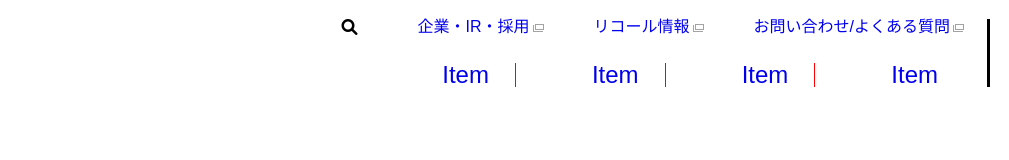
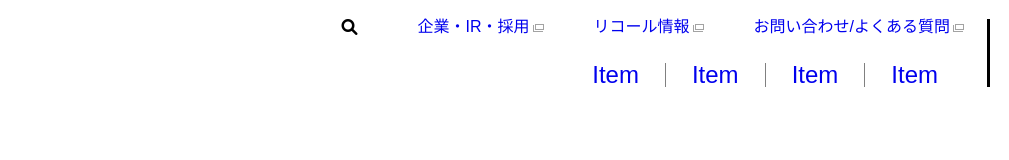
Before and after one commit to Jwcfree01/Subaru, a website built with Parcel: page src/index.html in a window 1280 px wide. Shown: the full height of the page, 129-1138 px from the left. Built offline with nearby package versions, Linux system fonts and the light colour scheme.

Commit message:
refactor: update gap header

```diff
--- a/src/styles/style.css
+++ b/src/styles/style.css
@@ -57,9 +57,13 @@
   justify-content: end;
 }
 
+.nav-bar__bottom > .nav-bar__description {
+  gap: 0;
+}
+
 .nav-bar__item {
   padding: 0 26px;
-  border-right: 1px solid red;
+  border-right: 1px solid gray;
 }
 
 .nav-bar__item:last-child {
```
